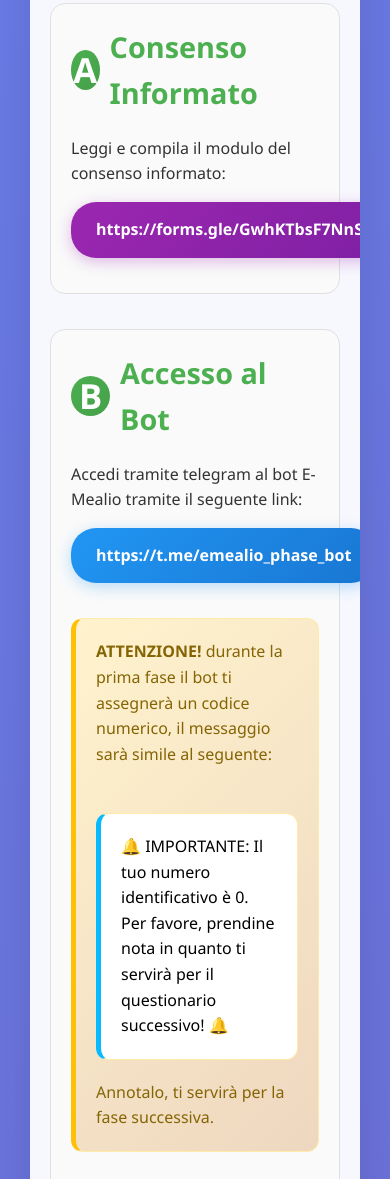
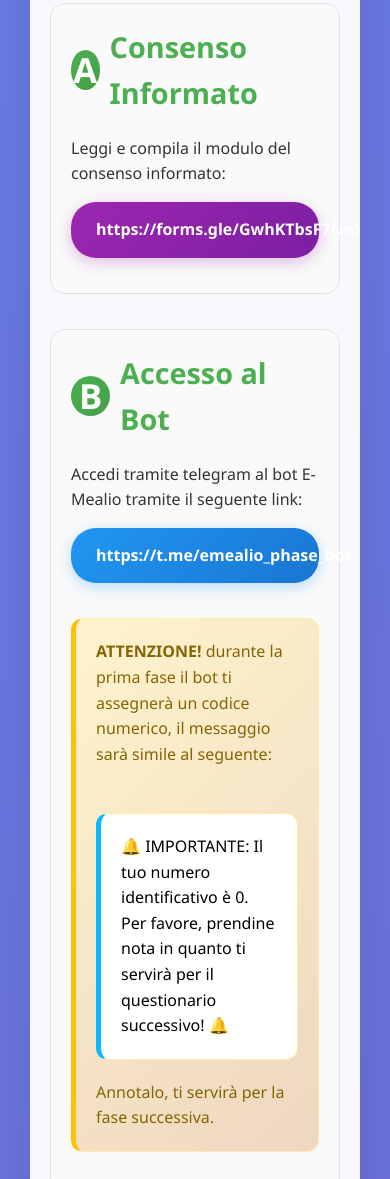
Before and after one commit to aiacovazzi/emealio_experiement_a_instruction, a plain HTML site: page a/index.html in a window 390 px wide. Shown: the part 740-1919 px from the top of the page. Drawn offline with Linux system fonts and the light colour scheme.

Commit message:
Fixed responsive buttons

```diff
--- a/a/index.html
+++ b/a/index.html
@@ -158,6 +158,12 @@
             font-weight: bold;
             transition: all 0.3s ease;
             box-shadow: 0 4px 15px rgba(33, 150, 243, 0.3);
+            /* Responsive improvements */
+            width: 100%;
+            max-width: 300px; /* Prevents it from getting too wide */
+            text-align: center;
+            box-sizing: border-box;
+            font-size: 16px; /* Base font size */
         }
 
         .bot-link:hover {
@@ -178,6 +184,12 @@
             font-weight: bold;
             transition: all 0.3s ease;
             box-shadow: 0 4px 15px rgba(156, 39, 176, 0.3);
+            /* Responsive improvements */
+            width: 100%;
+            max-width: 300px; /* Prevents it from getting too wide */
+            text-align: center;
+            box-sizing: border-box;
+            font-size: 16px; /* Base font size */
         }
 
         .survey-link:hover {
```
Also changed, not shown: b/index.html (+12 -0 lines).
